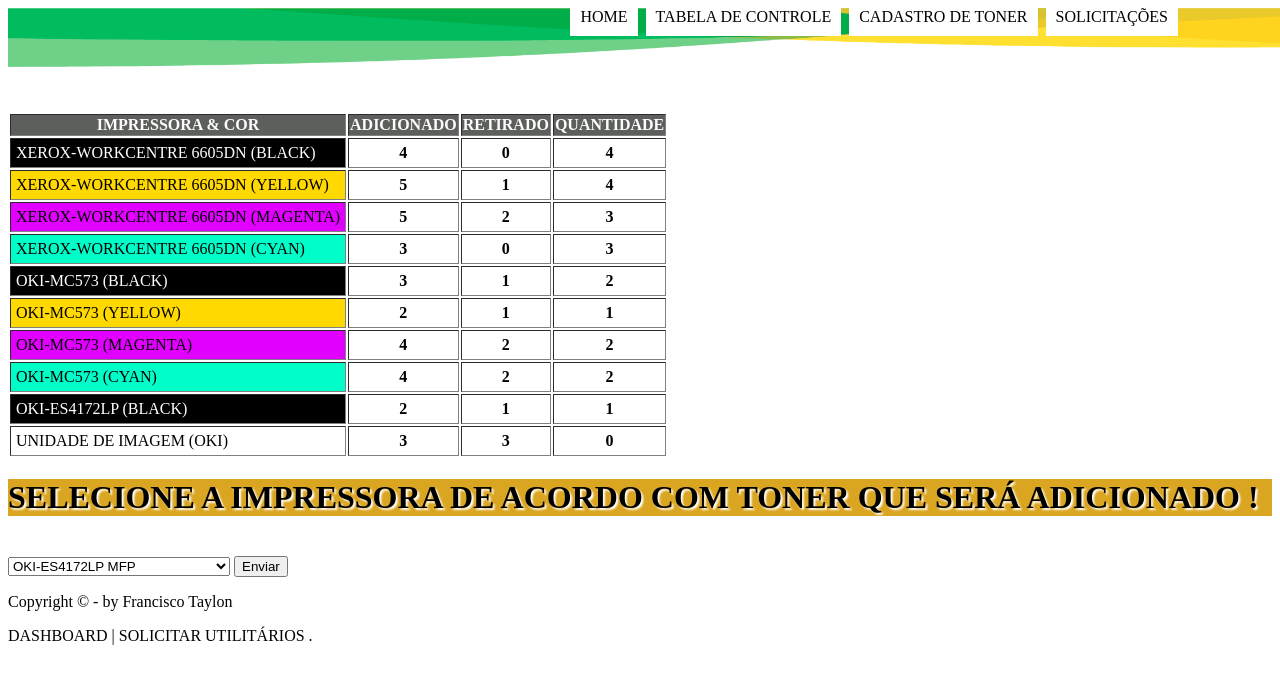
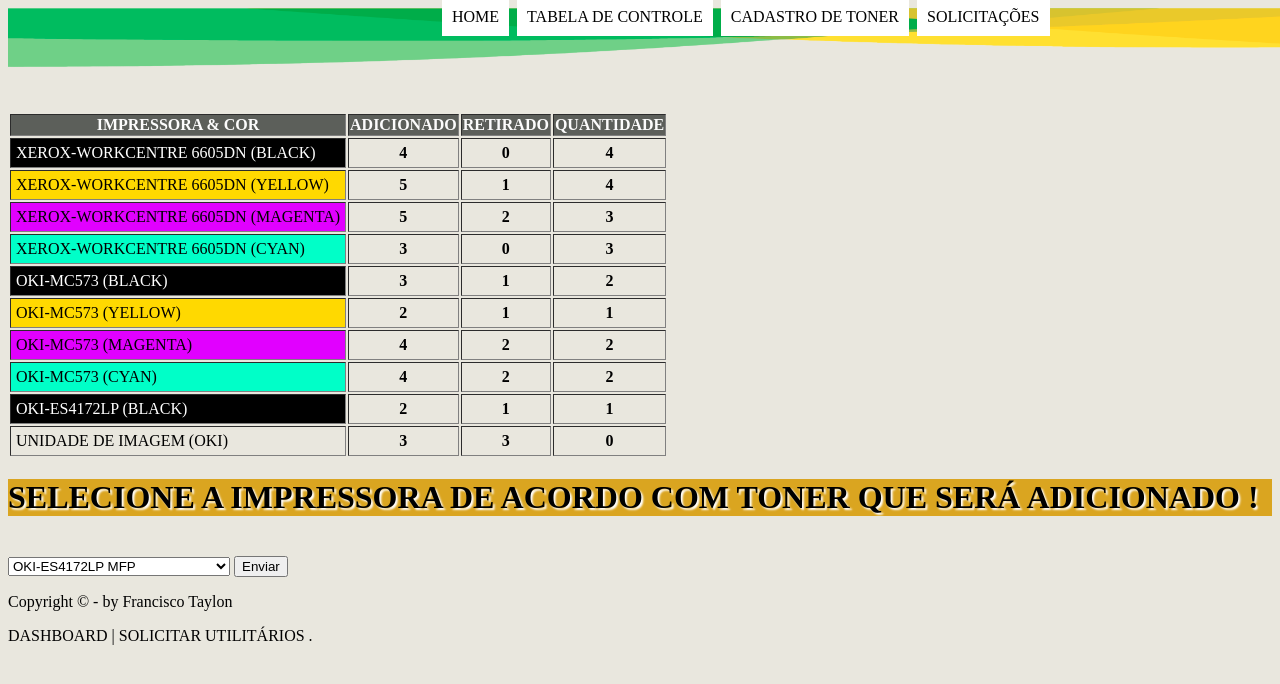
Before and after one commit to Taylon-00/Taylon-00.github.io, a PHP site: page / in a window 1280 px wide; the page is wider, and only the part inside the window is pictured. Shown: the top 684 px of that part. Run offline with PHP 8.4, Linux system fonts and the light colour scheme.

Commit message:
Update style.css

```diff
--- a/css/style.css
+++ b/css/style.css
@@ -5,11 +5,9 @@ h1 {
     text-shadow: 2px 2px 2px rgb(255, 255, 255);
  }
 body {
-     background: #ffffff;
+     background: #e9e7de;
  }
-div#container {
-     top: -20px
-}
+
 /* FORMATAÇÃO DO MENU */
 nav#menu {
      display: block;
@@ -19,7 +17,7 @@ nav#menu ul {
      text-transform: uppercase;
      position: absolute;
      top: -20px;
-     right: 100px;
+     left: 400px;
 }
 nav#menu li {
      display: inline-block;
```
